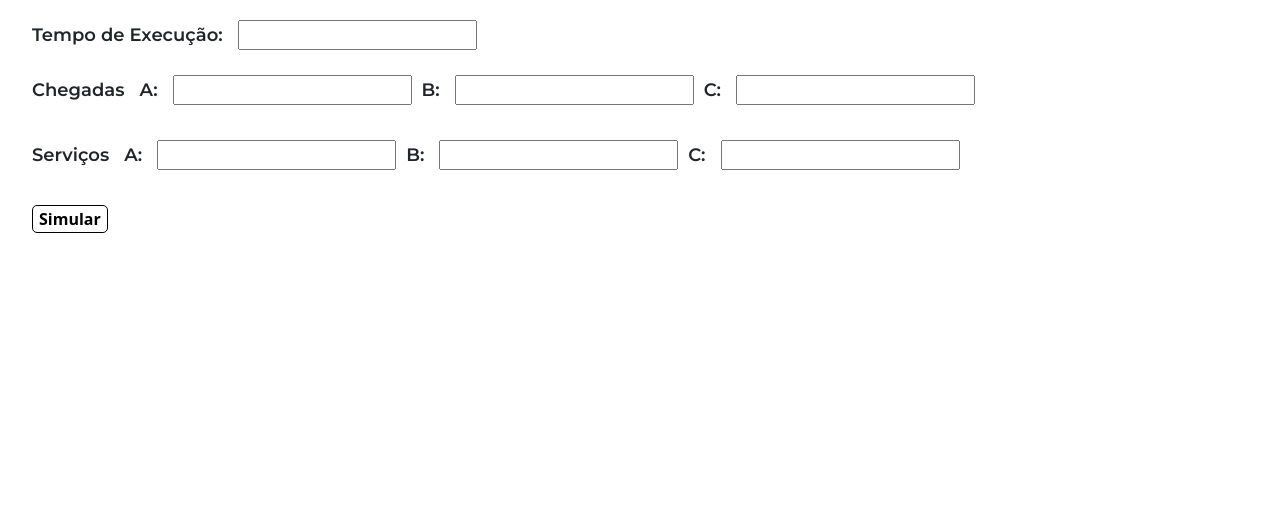
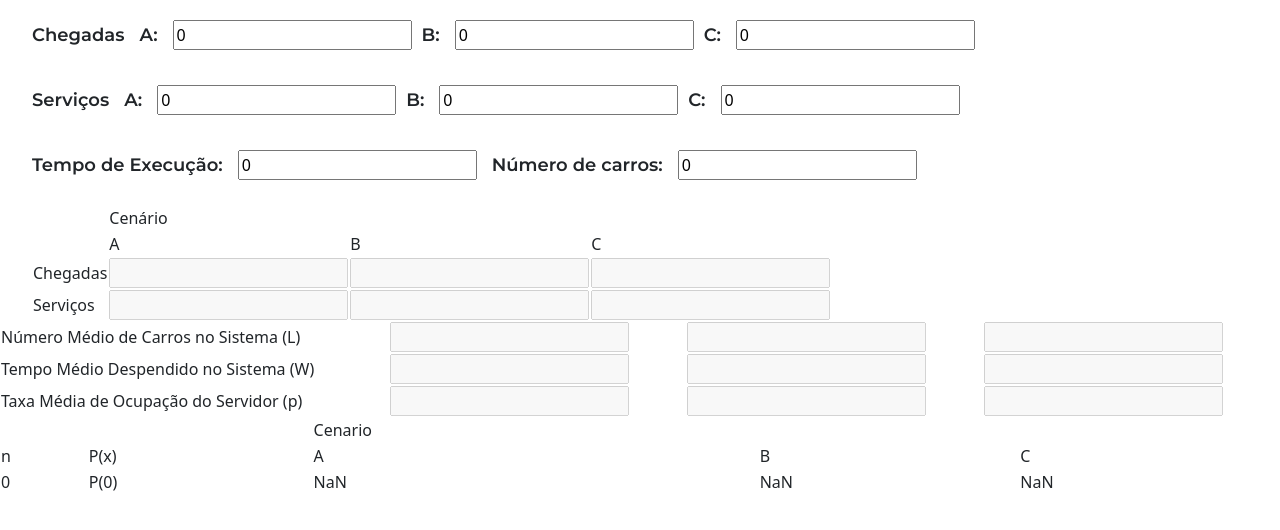
Before and after one commit to tiagobellaver/Simulacao01, a plain HTML site: page index.html in a window 1280 px wide. Drawn offline with nearby package versions, Linux system fonts and the light colour scheme.

Commit message:
funções finalizadas

```diff
--- a/css/style.css
+++ b/css/style.css
@@ -49,3 +49,17 @@
     margin-top: 20px;
     margin-left: 20px;
 }
+
+.cenario {
+    display: flex;
+    align-items: baseline;
+    margin-top: 20px;
+    margin-left: 20px;
+}
+
+.dados {
+    display: flex;
+    align-items: baseline;
+    margin-top: 20px;
+    margin-left: 20px;
+}
--- a/index.html
+++ b/index.html
@@ -10,6 +10,7 @@
     <!--Bootstrap-->
     <link href="https://cdn.jsdelivr.net/npm/bootstrap@5.0.0-beta2/dist/css/bootstrap.min.css" rel="stylesheet"
         integrity="sha384-BmbxuPwQa2lc/FVzBcNJ7UAyJxM6wuqIj61tLrc4wSX0szH/Ev+nYRRuWlolflfl" crossorigin="anonymous">
+
     <link rel="stylesheet" type="text/css" href="css/style.css">
     <link rel="preconnect" href="https://fonts.gstatic.com">
     <link
@@ -26,35 +27,116 @@
 
             <div class="dados-iniciais">
 
-            <div class="time-section">
-                <h4 class="title">Tempo de Execução:</h4>
-                <input />
-            </div>
-
                 <div class="arrive-section">
                     <h4 class="title">Chegadas</h4>
-                <p class="title">A:</p><input />
-                <p class="title">B:</p><input />
-                <p class="title">C:</p><input />
+                    <p class="title">A:</p><input type="number" id="arriveA" value="0" />
+                    <p class="title">B:</p><input type="number" id="arriveB" value="0" />
+                    <p class="title">C:</p><input type="number" id="arriveC" value="0" />
                 </div>
 
                 <div class="service-section">
                     <h4 class="title">Serviços</h4>
-                <p class="title">A:</p><input />
-                <p class="title">B:</p><input />
-                <p class="title">C:</p><input />
+                    <p class="title">A:</p><input type="number" id="serviceA" value="0" />
+                    <p class="title">B:</p><input type="number" id="serviceB" value="0" />
+                    <p class="title">C:</p><input type="number" id="serviceC" value="0" />
                 </div>
 
-            <button>Simular</button>
+                <div class="time-section">
+                    <h4 class="title">Tempo de Execução:</h4>
+                    <input type="number" id="time" value="0" />
+                    <h4 class="title" style="margin-left:15px">Número de carros:</h4>
+                    <input type="number" id="cars" value="0" />
+                </div>
 
             </div>
 
         </div>
 
         <div class="row">
-            <div>
+            <div class="cenario">
+                <table>
+                    <thead>
+                        <tr>
+                            <td>&nbsp;</td>
+                            <td>Cenário</td>
+                        </tr>
+                        <tr>
+                            <td>&nbsp;</td>
+                            <td>A</td>
+                            <td>B</td>
+                            <td>C</td>
+                        </tr>
+                    </thead>
+                    <tbody>
+                        <tr>
+                            <td>Chegadas</td>
+                            <td><input type="number" id="resultadoA" disabled></td>
+                            <td><input type="number" id="resultadoB" disabled></td>
+                            <td><input type="number" id="resultadoC" disabled></td>
+                        </tr>
+                        <tr>
+                            <td>Serviços</td>
+                            <td><input type="number" id="resultadoAA" disabled></td>
+                            <td><input type="number" id="resultadoBB" disabled></td>
+                            <td><input type="number" id="resultadoCC" disabled></td>
+                        </tr>
+                    </tbody>
+                </table>
+            </div>
+        </div>
 
+        <div class="row">
+            <table>
+                <tbody>
+                    <tr>
+                        <td>Número Médio de Carros no Sistema (L)</td>
+                        <td><input type="number" id="LA" disabled></td>
+                        <td><input type="number" id="LB" disabled></td>
+                        <td><input type="number" id="LC" disabled></td>
+                    </tr>
+                    <tr>
+                        <td>Tempo Médio Despendido no Sistema (W)</td>
+                        <td><input type="number" id="WA" disabled></td>
+                        <td><input type="number" id="WB" disabled></td>
+                        <td><input type="number" id="WC" disabled></td>
+                    </tr>
+                    <tr>
+                        <td>Taxa Média de Ocupação do Servidor (p)</td>
+                        <td><input type="number" id="pA" disabled></td>
+                        <td><input type="number" id="pB" disabled></td>
+                        <td><input type="number" id="pC" disabled></td>
+                    </tr>
+                </tbody>
+            </table>
         </div>
+
+        <div class="row">
+            <table id="cenario">
+                <thead>
+                    <tr>
+                        <td>&nbsp;</td>
+                        <td>&nbsp;</td>
+                        <td>Cenario</td>
+                    </tr>
+                    <tr>
+                        <td>n</td>
+                        <td>P(x)</td>
+                        <td>A</td>
+                        <td>B</td>
+                        <td>C</td>
+                    </tr>
+                </thead>
+                <tbody>
+                    <tr>
+                        <td>0</td>
+                        <td>P(0)</td>
+                        <td>0</td>
+                        <td>0</td>
+                        <td>0</td>
+                    </tr>
+                </tbody>
+            </table>
+
         </div>
 
     </div>
--- a/js/index.js
+++ b/js/index.js
@@ -0,0 +1,83 @@
+function calcTemp() {
+
+    let cenario = document.querySelector('#cenario tbody');
+
+    let timeS = parseInt(document.querySelector('#time').value);
+    let cars = parseInt(document.querySelector('#cars').value);
+
+    let arriveA = parseInt(document.querySelector('#arriveA').value);
+    let arriveB = parseInt(document.querySelector('#arriveB').value);
+    let arriveC = parseInt(document.querySelector('#arriveC').value);
+
+    let serviceA = parseInt(document.querySelector('#serviceA').value);
+    let serviceB = parseInt(document.querySelector('#serviceB').value);
+    let serviceC = parseInt(document.querySelector('#serviceC').value);
+
+    var resultadoA = timeS / arriveA;
+    var resultadoAA = timeS / serviceA;
+    var resultadoB = timeS / arriveB;
+    var resultadoBB = timeS / serviceB;
+    var resultadoC = timeS / arriveC;
+    var resultadoCC = timeS / serviceC
+
+    document.getElementById("resultadoA").value = resultadoA.toFixed(2);
+    document.getElementById("resultadoB").value = resultadoB.toFixed(2);
+    document.getElementById("resultadoC").value = resultadoC.toFixed(2);
+
+    document.getElementById("resultadoAA").value = resultadoAA.toFixed(2);
+    document.getElementById("resultadoBB").value = resultadoBB.toFixed(2);
+    document.getElementById("resultadoCC").value = resultadoCC.toFixed(2);
+
+    var LA = resultadoA / (resultadoAA - resultadoA);
+    var LB = resultadoB / (resultadoBB - resultadoB);
+    var LC = resultadoC / (resultadoCC - resultadoC);
+
+    var WA = 1 / (resultadoAA - resultadoA);
+    var WB = 1 / (resultadoBB - resultadoB);
+    var WC = 1 / (resultadoCC - resultadoC);
+
+    var pA = resultadoA / resultadoAA;
+    var pB = resultadoB / resultadoBB;
+    var pC = resultadoC / resultadoCC;
+
+    document.getElementById("LA").value = LA.toFixed(2);
+    document.getElementById("LB").value = LB.toFixed(2);
+    document.getElementById("LC").value = LC.toFixed(2);
+
+    document.getElementById("WA").value = WA.toFixed(2);
+    document.getElementById("WB").value = WB.toFixed(2);
+    document.getElementById("WC").value = WC.toFixed(2);
+
+    document.getElementById("pA").value = pA.toFixed(2);
+    document.getElementById("pB").value = pB.toFixed(2);
+    document.getElementById("pC").value = pC.toFixed(2);
+
+    cenario.innerHTML = '';
+
+    for (var valorB = 0; valorB <= cars; valorB++) {
+
+        var resultA = (1 - (resultadoA / resultadoAA)) * Math.pow((resultadoA / resultadoAA), valorB);
+        var resultB = (1 - (resultadoB / resultadoBB)) * Math.pow((resultadoB / resultadoBB), valorB);
+        var resultC = (1 - (resultadoC / resultadoCC)) * Math.pow((resultadoC / resultadoCC), valorB);
+
+        let template = `
+                <td>${valorB}</td>
+                <td>P(${valorB})</td>
+                <td>${resultA.toFixed(2)}</td>
+                <td>${resultB.toFixed(2)}</td>
+                <td>${resultC.toFixed(2)}</td>
+            `;
+
+        let tr = document.createElement('tr');
+
+        tr.innerHTML = template;
+
+        cenario.append(tr);
+
+    }
+
+}
+
+calcTemp();
+
+document.querySelector('#cars').addEventListener('change', calcTemp);
```
Lines whose indentation alone changed are shown as unchanged.
